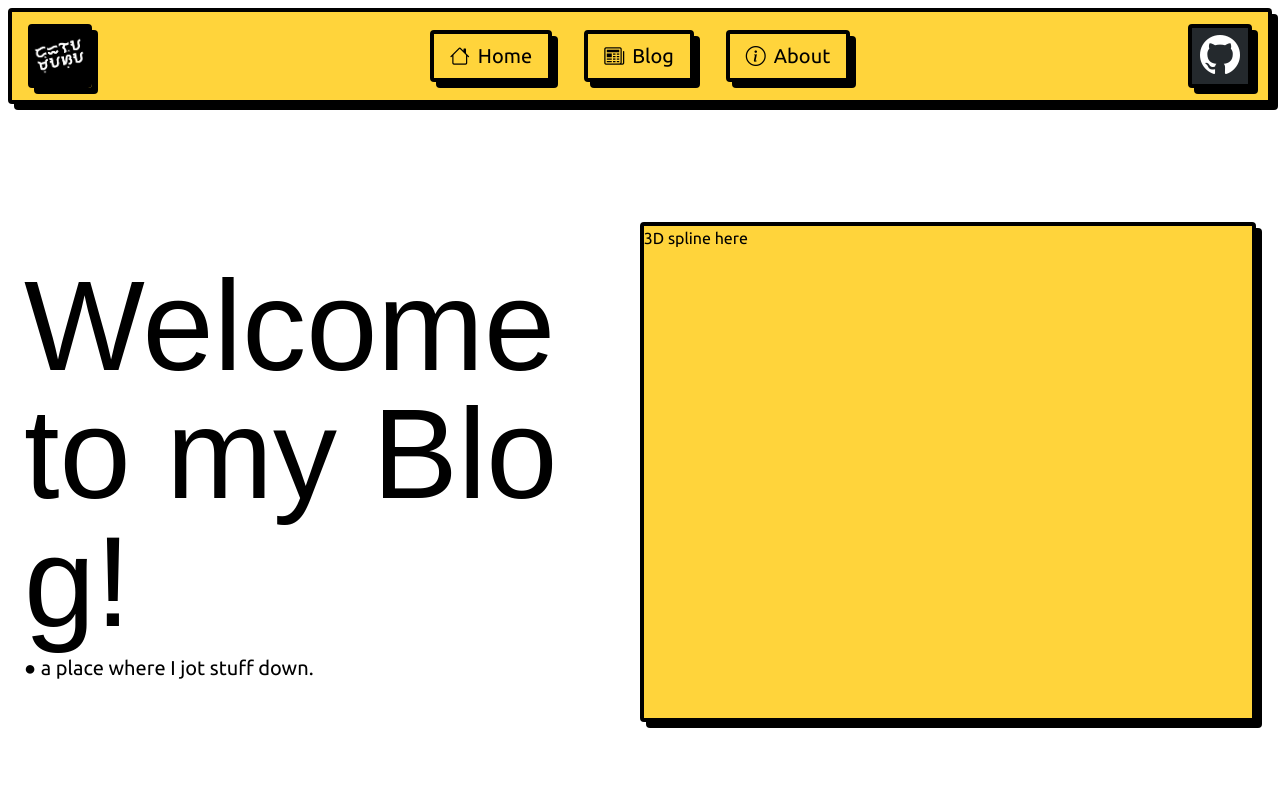
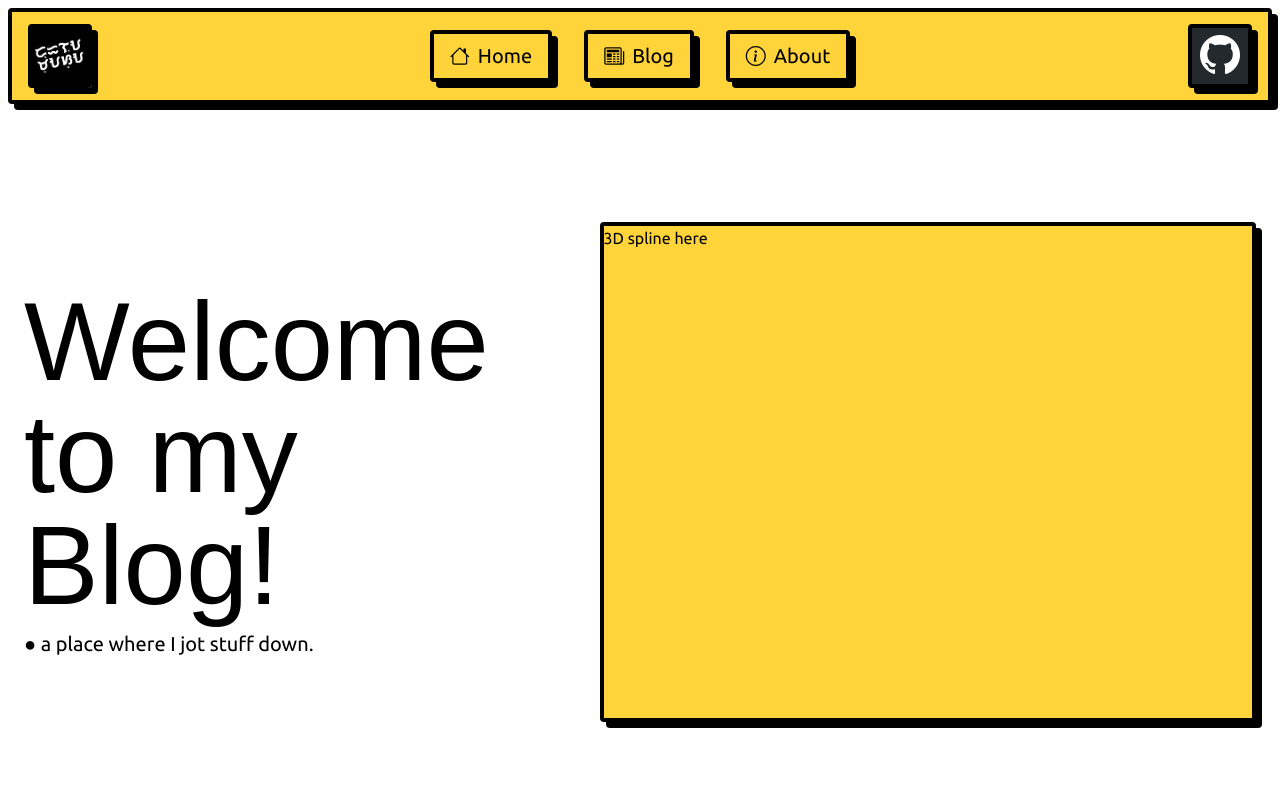
Before and after one commit to denverdelamasa/blog, a Next.js app: page / in a window 1280 px wide. Shown: the top 800 px of the page. Built offline with nearby package versions, Linux system fonts and the light colour scheme; a web font is replaced by a local one.

Commit message:
style: font shrunk in HomepaheHero

```diff
--- a/src/app/HomepageHero.tsx
+++ b/src/app/HomepageHero.tsx
@@ -5,7 +5,7 @@ export default function HomepageHero() {
     <>
         <div className="hero-content flex flex-col lg:flex-row justify-evenly text-black w-full h-full">
             <div className="flex flex-col gap-2">
-                <h1 className="text-6xl md:text-[8rem] break-all md:break-words">
+                <h1 className="text-6xl md:text-[7rem] break-all md:break-normal">
                     Welcome to my Blog!
                 </h1>
                 <p className="text-md md:text-xl">
```
